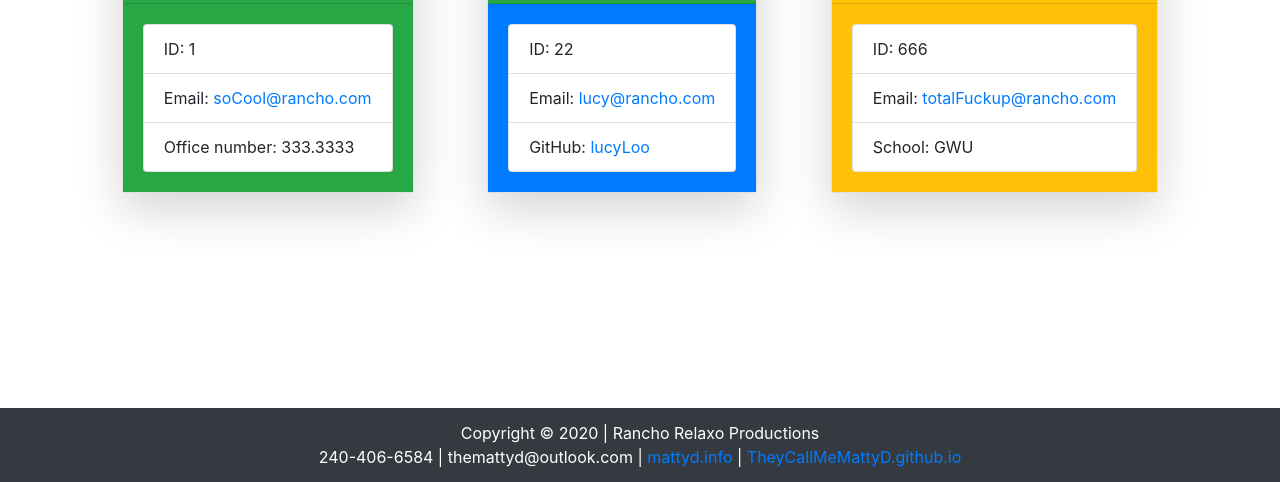
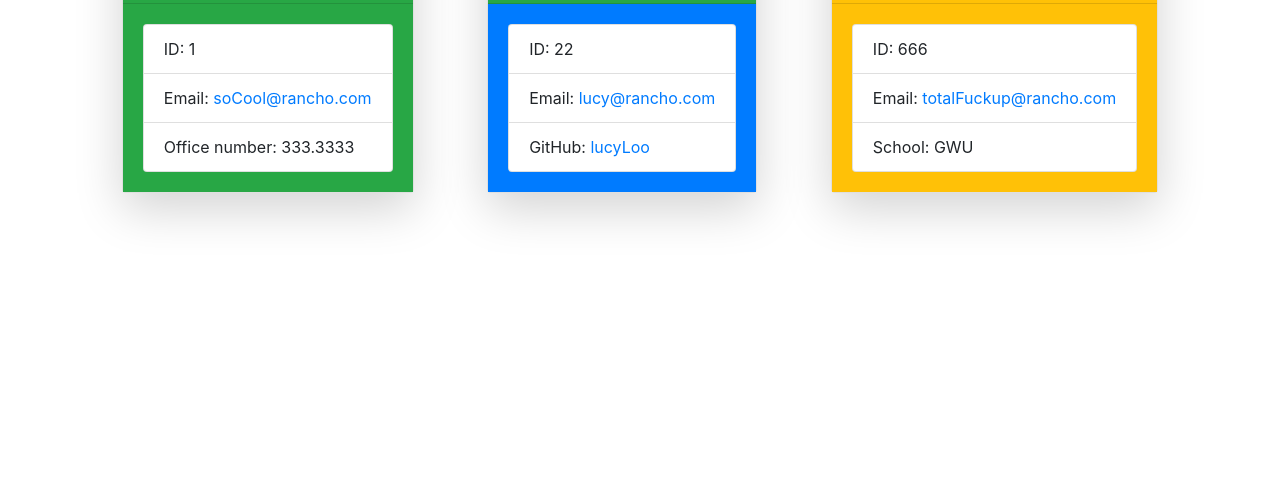
Before and after one commit to TheyCallMeMattyD/template-engine-employee-summary, a website: page output/team.html in a window 1280 px wide. Shown: the part 318-800 px from the top of the page. Drawn offline with nearby package versions, Linux system fonts and the light colour scheme; files that its build step writes are made by us from their sources.

Commit message:
remove footer

```diff
--- a/output/team.html
+++ b/output/team.html
@@ -34,7 +34,8 @@
                             <li class="list-group-item">Office number: 333.3333</li>
                         </ul>
                     </div>
-</div><div class="card employee-card shadow-lg">
+                </div>
+                <div class="card employee-card shadow-lg">
                     <div class="card-header bg-success text-white">
                         <h2 class="card-title">lucy</h2>
                         <h3 class="card-title"><i class="fas fa-glasses mr-2"></i>engineer</h3>
@@ -46,7 +47,8 @@
                             <li class="list-group-item">GitHub: <a href="https://github.com/lucyLoo" target="_blank" rel="noopener noreferrer">lucyLoo</a></li>
                         </ul>
                     </div>
-</div><div class="card employee-card shadow-lg">
+                </div>
+                <div class="card employee-card shadow-lg">
                     <div class="card-header bg-warning text-white">
                         <h2 class="card-title">totalFuckup</h2>
                         <h3 class="card-title"><i class="fas fa-user-graduate mr-2"></i>intern</h3>
@@ -63,17 +65,5 @@
         </div>
     </div>
 </body>
-<!-- ______________________________ FOOTER _________________________ -->
-<footer class="footer">
-    <div class="container" style="text-align: center">
-        Copyright &copy;
-        <script>
-            document.write(new Date().getFullYear());
-        </script>
-        | Rancho Relaxo Productions<br> 240-406-6584 | themattyd@outlook.com |
-        <a href="https://mattyd.info" target="_blank">mattyd.info</a> |
-        <a href="https://theycallmemattyd.github.io/updated-portfolio/" target="_blank">TheyCallMeMattyD.github.io</a>
-    </div>
-</footer>
 
 </html>
```
Lines whose indentation alone changed are shown as unchanged.
